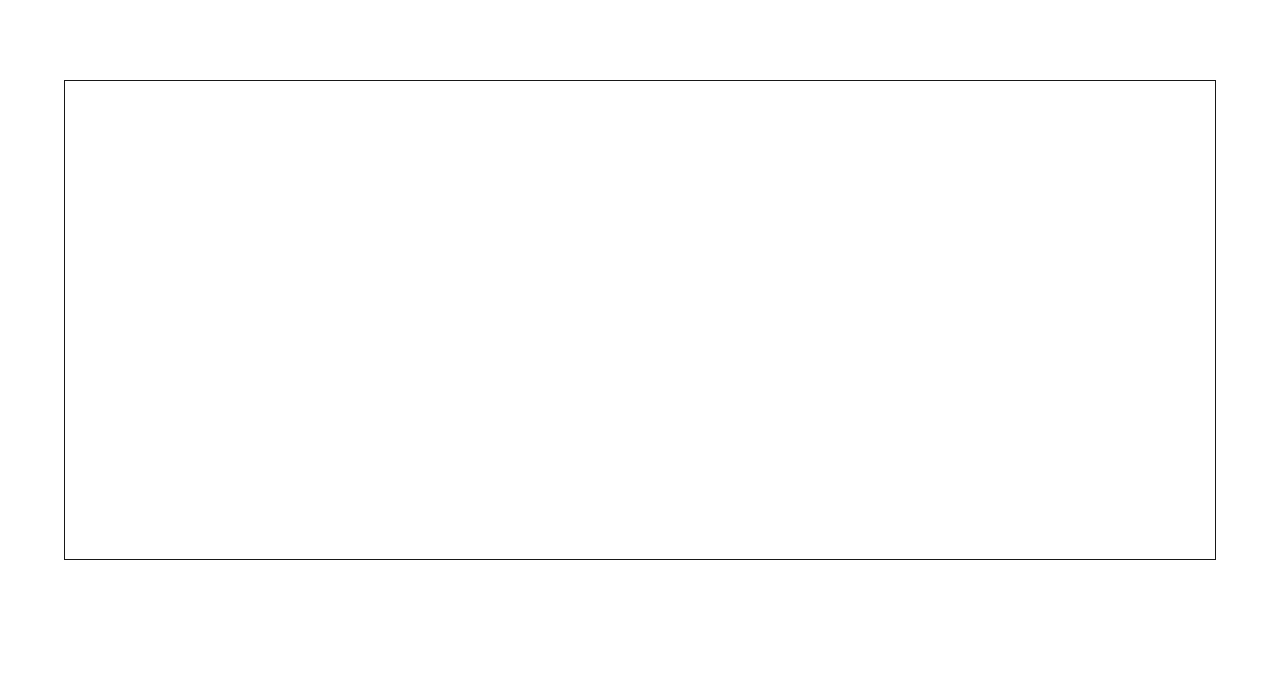
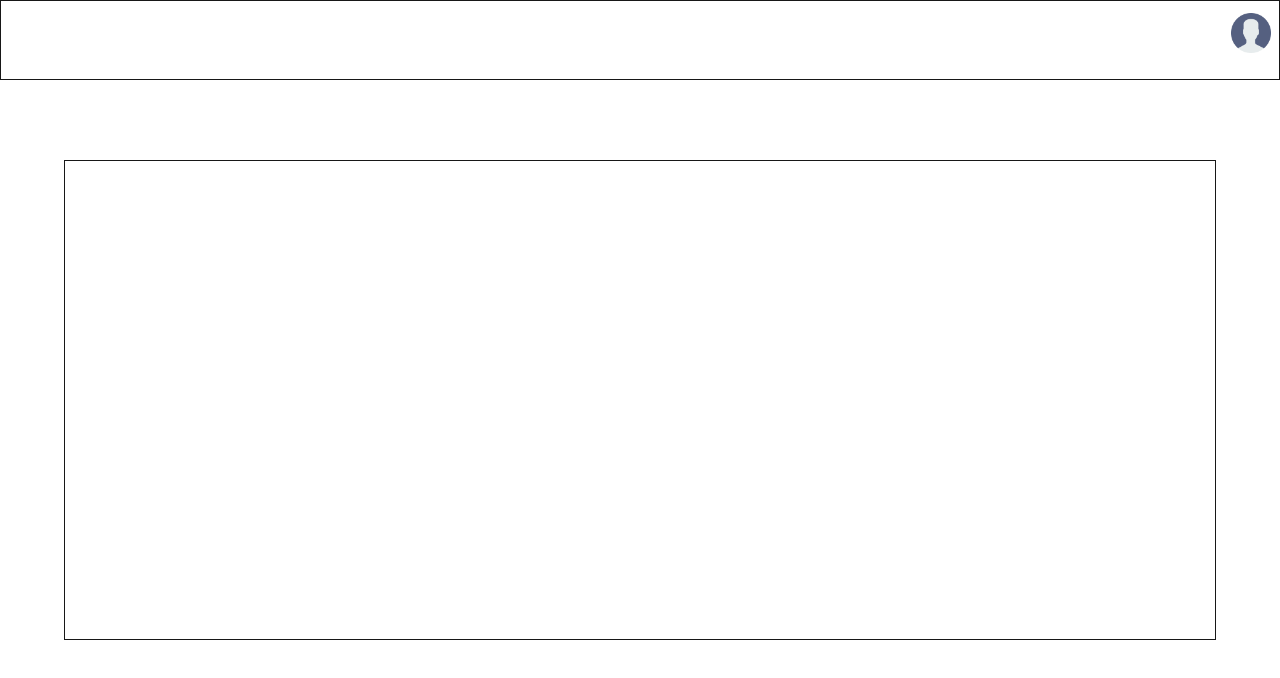
Before and after one commit to johnyeryck/chat-backend, a Next.js app in the folder frontend/: page / in a window 1280 px wide. Shown: the top 678 px of the page. Built offline with nearby package versions, Linux system fonts and the light colour scheme.

Commit message:
rota /  not finished

```diff
--- a/frontend/src/app/page.tsx
+++ b/frontend/src/app/page.tsx
@@ -1,6 +1,32 @@
+'use client'
+import Image from "next/image";
+import user from '../../public/do-utilizador.png'
+import { useEffect } from "react";
 export default function Home() {
+
+ useEffect(()=>{
+    const consultatio = async ()=>{
+      const res = await fetch("http://localhost:4000", {
+        method : "GET",
+        credentials : "include"
+      })
+      if(!res.ok){
+        throw new Error("Falha na requisição")
+      }
+    }
+    consultatio()
+  })
+
+
+
   return (
     <div className="">
+        <article className="border  ml-auto h-20">
+          <div className="rounded-full size-10  pt-3 ml-auto mr-2">
+            <Image  src={user} alt="Foto de perfil"/>
+          </div>
+        </article>
+
         <div className="border w-[90%] ml-auto mr-auto mt-20 h-120"></div>
     </div>
   );
```
